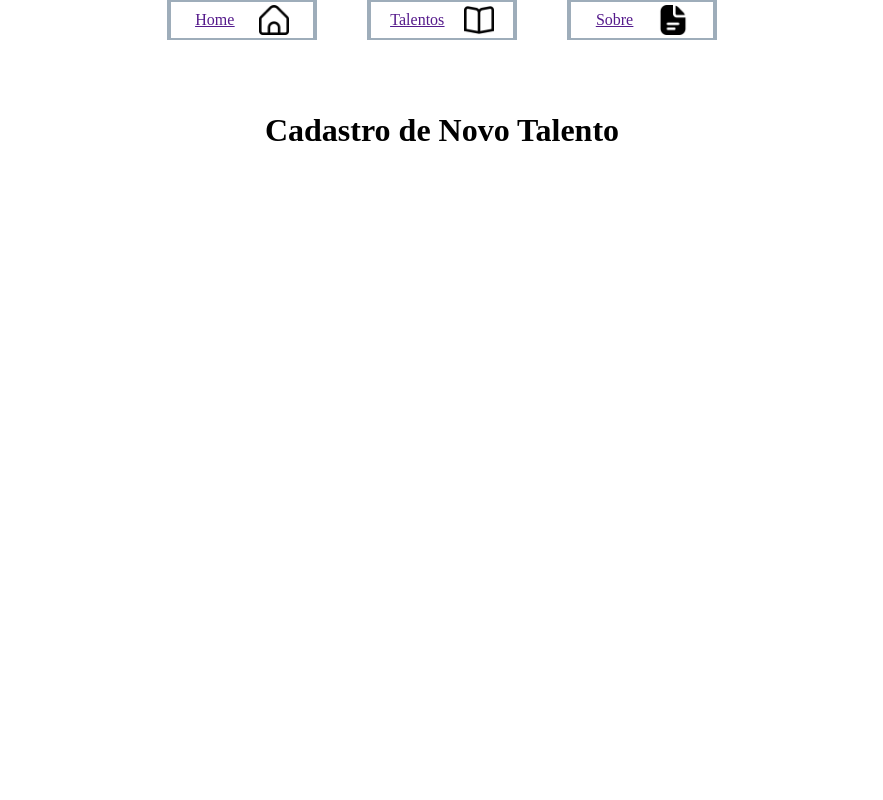
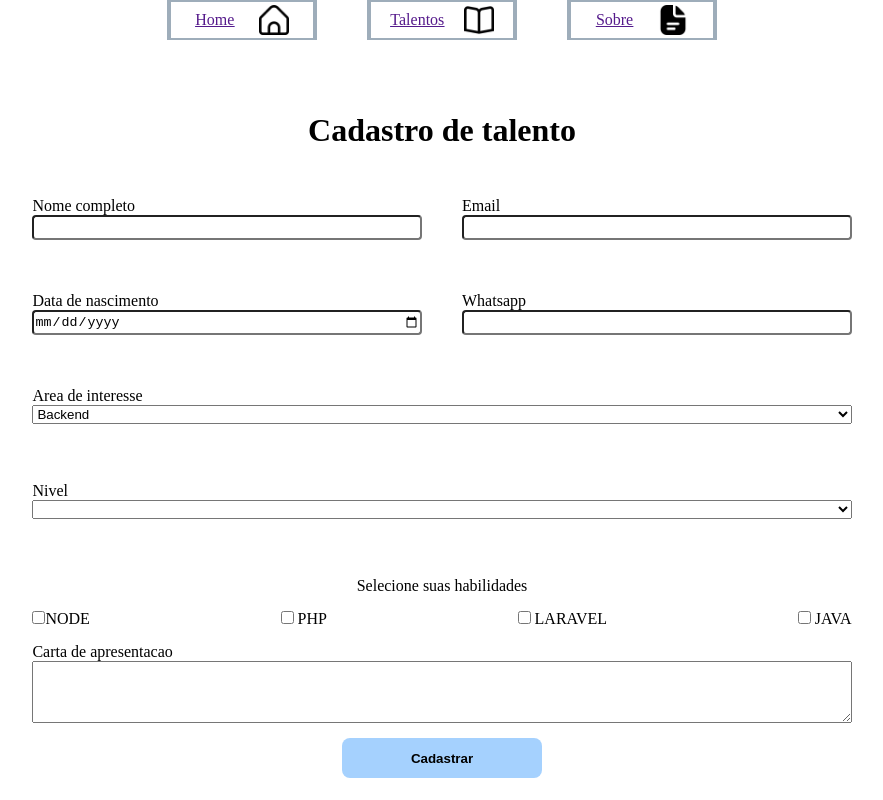
Before and after one commit to leoReiis/M1S10, a Vue app in the folder banco-talentos/: page /talentos/novo in a window 1280 px wide. Shown: the whole page, without its empty margins (198-1081 px from the left). Built offline with nearby package versions, Linux system fonts and the light colour scheme.

Commit message:
feat: bind de variaveis na tela de cadastro

```diff
--- a/banco-talentos/src/views/Talentos/CadastrarTalento.vue
+++ b/banco-talentos/src/views/Talentos/CadastrarTalento.vue
@@ -1,16 +1,143 @@
 <template>
-  <div>
-    <h1>Cadastro de Novo Talento</h1>
-  </div>
-</template>
-<script>
+  <form class="main-form" @submit.prevent="onSubmit">
+    <h1>Cadastro de talento</h1>
+    <br>
+
+    <span class="form-container">
+      <div class="form-item">
+        <label for="name">Nome completo</label>
+        <input type="text" id="name" v-model="name">
+      </div>
+
+      <div class="form-item">
+        <label for="email">Email </label>
+        <input type="text" id="email" v-model="email">
+      </div>
+    </span>
+
+    <span class="form-container">
+      <div class="form-item">
+        <label for="birth-date">Data de nascimento</label>
+        <input type="date" id="birth-date" v-model='birthDate'>
+      </div>
+
+      <div class="form-item">
+        <label for="phone">Whatsapp </label>
+        <input type="text" id="phone" v-model="phone">
+      </div>
+    </span>
+
+    <span class="form-item">
+      <label for="area">Area de interesse</label>
+      <select v-model="area">
+        <option value="backend">Backend</option>
+        <option value="frontend">Frontend</option>
+        <option value="fullstack">Fullstack</option>
+      </select>
+    </span>
 
 
+    <span class="form-item">
+      <label for="nivel">Nivel</label>
+      <select v-model="nivel">
+        <option value="junior">Junior</option>
+        <option value="pleno">Pleno</option>
+        <option value="senior">Senior</option>
+      </select>
+    </span>
+
+
+    <p>Selecione suas habilidades</p>
+
+    <div v-if="area === 'frontend' || area === 'fullstack'" class="form-container">
+      <label><input type="checkbox" v-model="skills" value="HTML" />HTML</label>
+      <label><input type="checkbox" v-model="skills" value="CSS" /> CSS</label>
+      <label><input type="checkbox" v-model="skills" value="JAVASCRIPT" /> JAVASCRIPT</label>
+      <label><input type="checkbox" v-model="skills" value="VUE" /> VUE</label>
+    </div>
+
+    <div v-if="area === 'backend' || area === 'fullstack'" class="form-container">
+      <label><input type="checkbox" v-model="skills" value="NODE" />NODE</label>
+      <label> <input type="checkbox" v-model="skills" value="PHP" /> PHP</label>
+      <label><input type="checkbox" v-model="skills" value="LARAVEL" /> LARAVEL</label>
+      <label><input type="checkbox" v-model="skills" value="JAVA" /> JAVA</label>
+    </div>
+
+    <span class="form-item">
+      <label>Carta de apresentacao</label>
+      <textarea id="text-area" v-model="apresentacao"></textarea>
+    </span>
+    <button type="submit">Cadastrar</button>
+
+  </form>
+</template>
+
+
+<script>
 export default {
+  data() {
+    return {
+      skills: [],
+      area: 'backend',
+      nivel: '',
+      apresentacao: '',
+      phone: '',
+      birthDate: '',
+      email: '',
+      name: ''
 
+    }
+  },
+
+  watch: {
+    area(newValue, oldvalue) {
+      if (newValue !== oldvalue) {
+        this.skills = []
+      }
+    }
+  }
 }
 </script>
 
+<style scoped>
+.main-form {
+  display: flex;
+  flex-direction: column;
+  width: 80%;
+  align-items: center;
+  gap: 15px;
+}
 
+.form-item {
+  display: flex;
+  flex-direction: column;
+  width: 80%;
+  height: 80px;
+}
 
-<style scoped></style>
+.form-item input {
+  height: 25px;
+  border-radius: 4px;
+}
+
+.form-container {
+  display: flex;
+  width: 80%;
+  gap: 40px;
+  justify-content: space-between;
+}
+
+button {
+  height: 40px;
+  width: 200px;
+  border: none;
+  border-radius: 8px;
+  font-weight: bold;
+  background-color: #A5D1FE;
+  cursor: pointer;
+}
+
+#text-area {
+  height: 200px;
+}
+</style>
```
